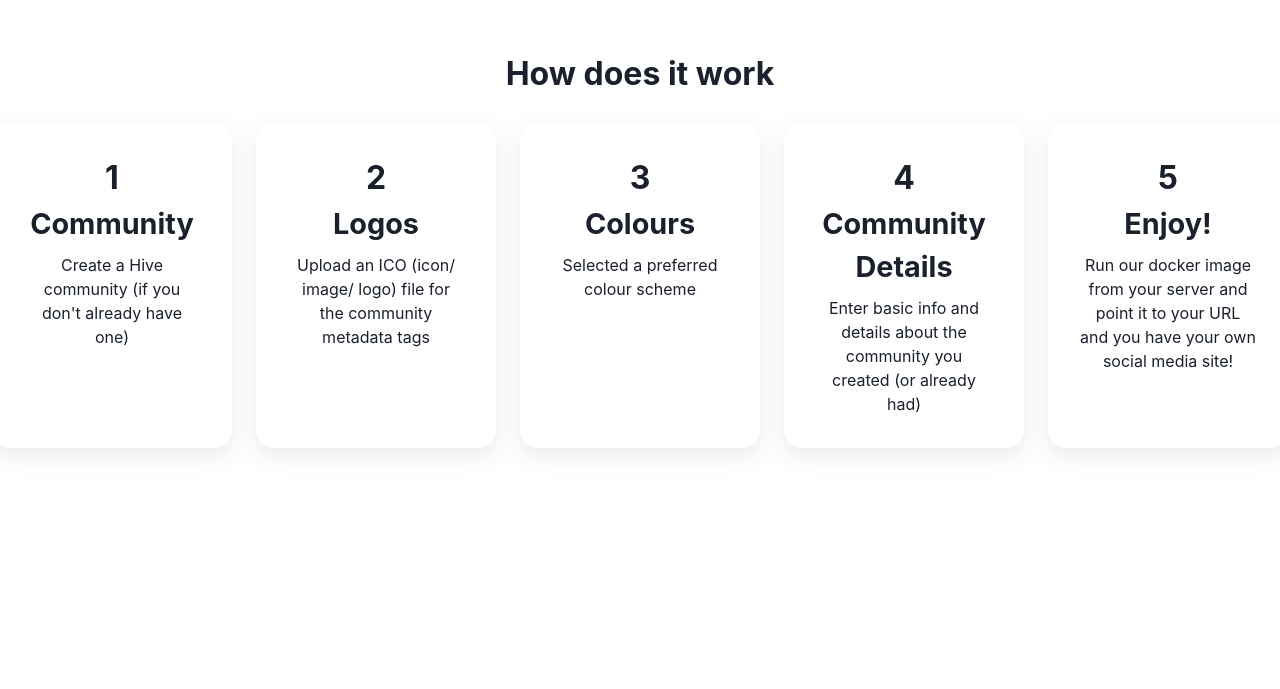
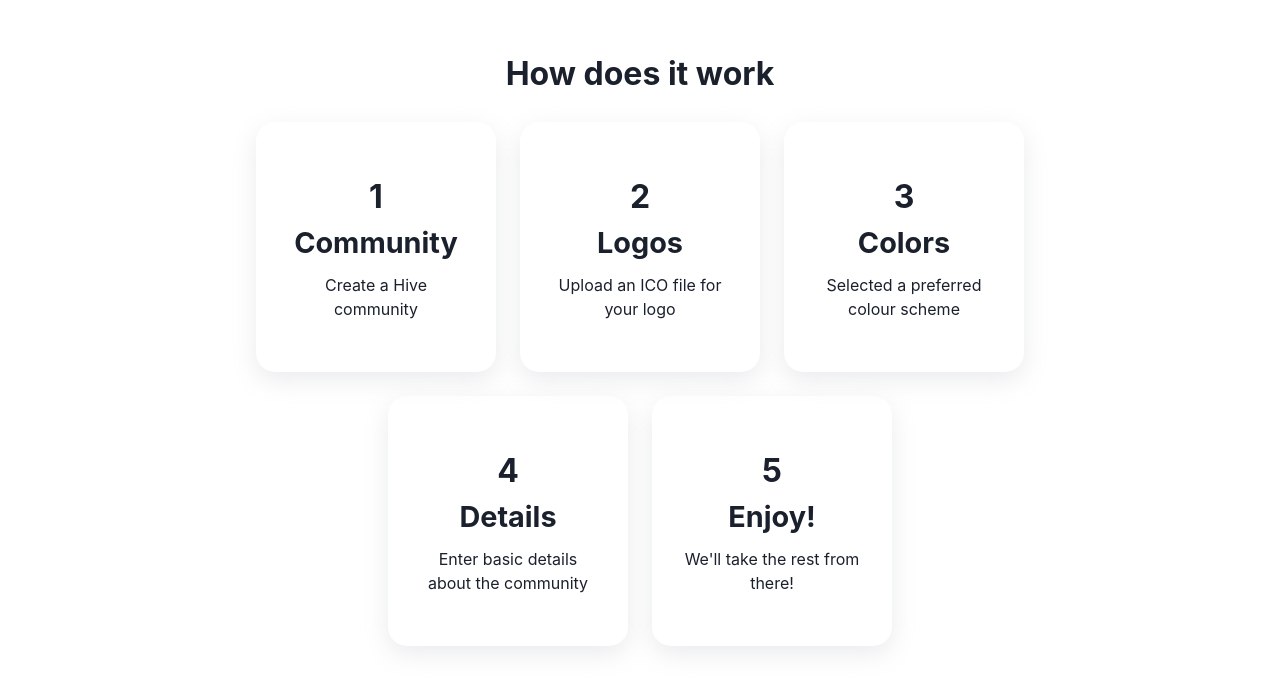
Before and after one commit to 3speaknetwork/decency_starting-point, a Next.js app: page / in a window 1280 px wide. Shown: the part 879-1568 px from the top of the page. Before the commit the page ends 1487 px from the top, so only its background shows below. Built offline with nearby package versions, Linux system fonts and the light colour scheme.

Commit message:
feat: made her work again

```diff
--- a/components/items/howToCard.tsx
+++ b/components/items/howToCard.tsx
@@ -10,11 +10,7 @@ interface Props {
 
 export const HowToCard: React.FC<Props> = ({ title, desc, index }) => {
   return (
-    <CardWrapper
-      direction="column"
-      justifyContent="flex-start"
-      alignItems="center"
-    >
+    <CardWrapper direction="column" justifyContent="center" alignItems="center">
       <Text fontWeight={700} fontSize="2rem">
         {index}
       </Text>
@@ -27,13 +23,11 @@ export const HowToCard: React.FC<Props> = ({ title, desc, index }) => {
 };
 
 const CardWrapper = styled(Flex)`
-  display: flex;
   width: 15rem;
-  flex-direction: column;
-  justify-content: center;
-  align-items: center;
   box-shadow: rgba(149, 157, 165, 0.2) 0 0.5rem 1.5rem;
   padding: 2rem;
   border-radius: 1.2rem;
   text-align: center;
+  min-width: 240px;
+  min-height: 250px;
 `;
--- a/components/sections/howTo.tsx
+++ b/components/sections/howTo.tsx
@@ -7,8 +7,14 @@ import styled from "styled-components";
 
 export const HowTo = () => {
   return (
+    <Wrap>
       <SectionWrapper>
-      <Text id="how-to" margin="10rem auto 0" fontSize="2rem" fontWeight={700}>
+        <Text
+          id="how-to"
+          margin="10rem auto 0"
+          fontSize="2rem"
+          fontWeight={700}
+        >
           How does it work
         </Text>
         <StepsContainer>
@@ -17,12 +23,19 @@ export const HowTo = () => {
           ))}
         </StepsContainer>
       </SectionWrapper>
+    </Wrap>
   );
 };
+
+const Wrap = styled.div`
+  max-width: 1000px;
+  margin: auto;
+`;
 
 const StepsContainer = styled.div`
   margin: 1.5rem 0 10rem;
   display: flex;
   justify-content: center;
+  flex-wrap: wrap;
   gap: 1.5rem;
 `;
--- a/constants/constants.ts
+++ b/constants/constants.ts
@@ -1,23 +1,23 @@
 export const STEPS = [
   {
     title: "Community",
-    desc: "Create a Hive community (if you don't already have one)",
+    desc: "Create a Hive community",
   },
   {
     title: "Logos",
-    desc: "Upload an ICO (icon/ image/ logo)  file for the community metadata tags",
+    desc: "Upload an ICO file for your logo",
   },
   {
-    title: "Colours",
+    title: "Colors",
     desc: "Selected a preferred colour scheme",
   },
   {
-    title: "Community Details",
-    desc: "Enter basic info and details about the community you created (or already had)",
+    title: "Details",
+    desc: "Enter basic details about the community",
   },
   {
     title: "Enjoy!",
-    desc: "Run our docker image from your server and point it to your URL and you have your own social media site!",
+    desc: "We'll take the rest from there!",
   },
 ];
 
@@ -58,27 +58,27 @@ export const SERVERS = [
 
 export const VIDEO_RESOURCES = [
   {
-    for: "Server purchase",
+    reason: "Server purchase",
     link: "https://www.privex.io/",
     videoStamp: "00:20",
   },
   {
-    for: "SSH access to server",
+    reason: "SSH access to server",
     link: "https://phoenixnap.com/kb/linux-ssh-commands",
     videoStamp: "00:56",
   },
   {
-    for: "GIT install",
+    reason: "GIT install",
     link: "sudo apt-get install git",
     videoStamp: "01:00",
   },
   {
-    for: "DOCKER install",
+    reason: "DOCKER install",
     link: "sudo apt-get install docker",
     videoStamp: "01:00",
   },
   {
-    for: "DOCKER-COMPOSE install",
+    reason: "DOCKER-COMPOSE install",
     link: "https://docs.docker.com/compose/install/",
     videoStamp: "01:00",
   },
```
Also changed, not shown: pages/summary.tsx (+18 -6 lines). Lines whose indentation alone changed are shown as unchanged.
